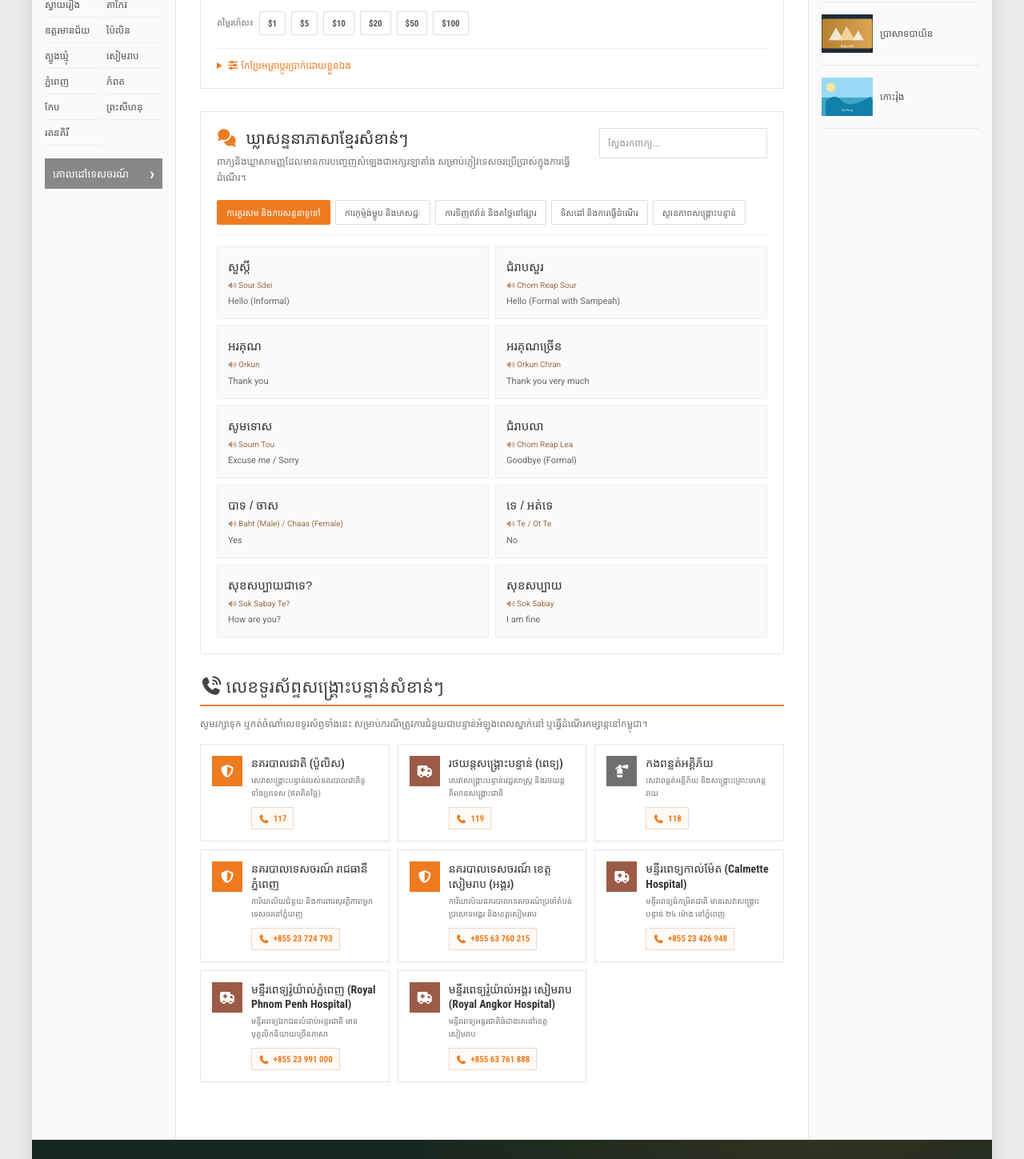
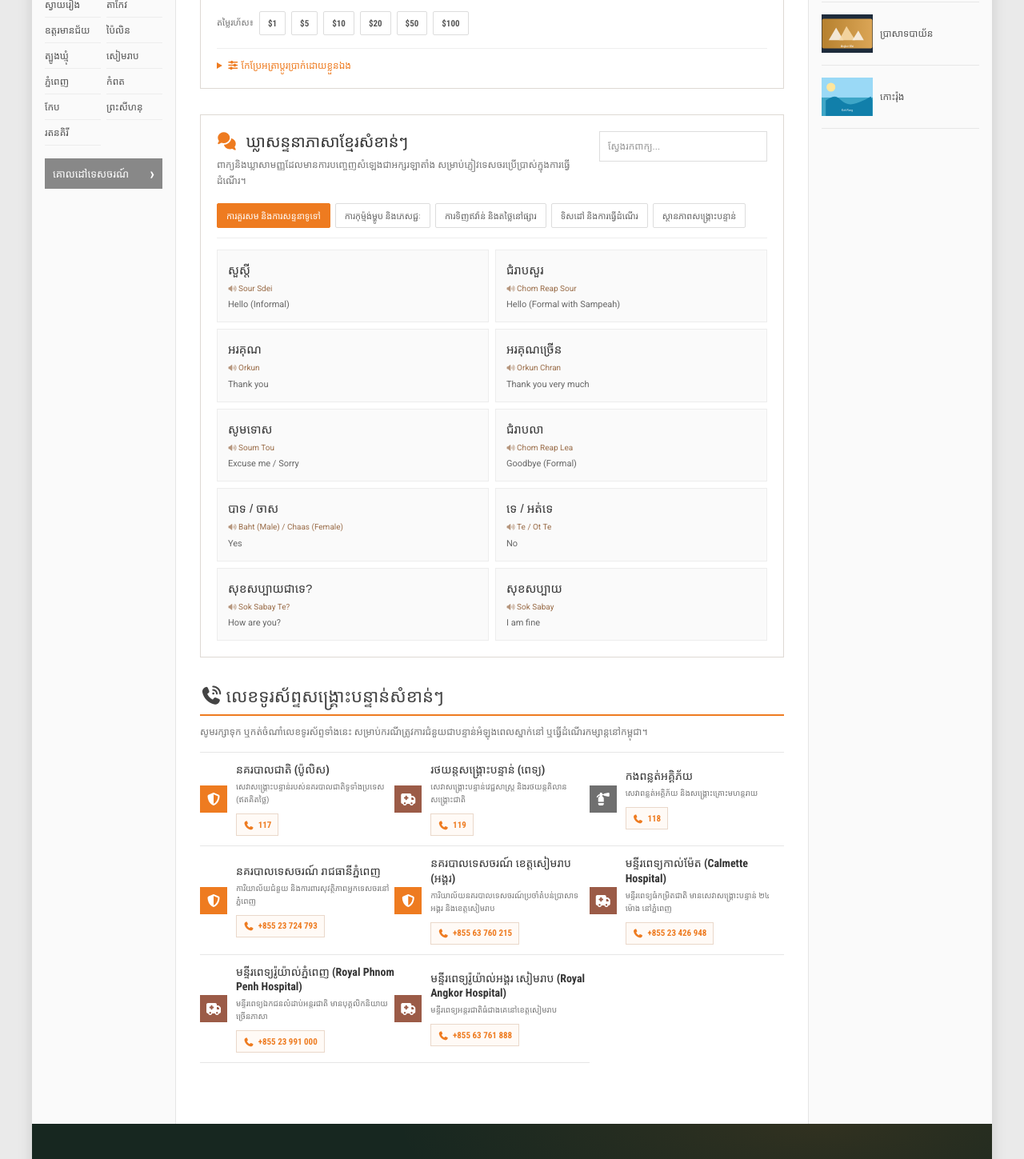
Before and after one commit to sinettork/visite-cambodia, a Next.js app: page /tools in a window 1280 px wide. Shown: the part 420-1869 px from the top of the page at 80% size. Built offline with nearby package versions, Linux system fonts and the light colour scheme; a web font is replaced by a local one.

Commit message:
style: simplify itineraries events and tools

```diff
--- a/app/site.css
+++ b/app/site.css
@@ -3693,3 +3693,155 @@ main {
     font-size: 18px;
   }
 }
+
+
+/* Structured content polish: itineraries, events and tools */
+.site-itineraries .itinerary-card {
+  border-color: #ddd7d2;
+}
+
+.site-itineraries .itinerary-hero-badge {
+  box-shadow: none;
+}
+
+.site-itineraries .itinerary-card-body {
+  padding: clamp(18px, 2.6vw, 26px);
+}
+
+.site-itineraries .itinerary-transport-box {
+  background: #faf8f5;
+}
+
+.site-itineraries .itinerary-day-item {
+  padding: 12px 0;
+  border: 0;
+  border-top: 1px solid #e9e5e1;
+  background: transparent;
+}
+
+.site-itineraries .itinerary-day-item:first-child {
+  border-top: 0;
+}
+
+.site-itineraries .itinerary-day-num {
+  width: 34px;
+  height: 34px;
+  border-radius: 50%;
+  background: #315548;
+}
+
+.site-itineraries .itinerary-highlights ul {
+  gap: 4px 18px;
+}
+
+.site-itineraries .itinerary-card-footer {
+  margin-top: 16px;
+  padding-top: 14px;
+}
+
+.site-events .events-list {
+  gap: 0;
+}
+
+.site-events .event-card {
+  padding: 18px 0;
+  border: 0;
+  border-top: 1px solid var(--border);
+}
+
+.site-events .event-card:last-child {
+  border-bottom: 1px solid var(--border);
+}
+
+.site-events .event-date-badge {
+  align-self: start;
+  min-height: 80px;
+}
+
+.site-events .event-meta-line {
+  margin-bottom: 8px;
+}
+
+.site-events .event-type-badge {
+  border: 1px solid #eadfd7;
+  background: #fffaf6;
+}
+
+.site-events .event-highlights-box {
+  padding: 10px 0 10px 13px;
+  border: 0;
+  border-left: 2px solid #ded7d0;
+  background: transparent;
+}
+
+.site-events .event-tips-box {
+  background: transparent;
+}
+
+.site-tools .tools-section {
+  margin-bottom: 32px;
+}
+
+.site-tools .currency-converter-card,
+.site-tools .phrasebook-card {
+  border-color: #ded9d4;
+  box-shadow: none;
+}
+
+.site-tools .emergency-contacts-section {
+  padding-top: 4px;
+}
+
+.site-tools .emergency-intro-text {
+  max-width: 760px;
+  margin: -2px 0 14px;
+}
+
+.site-tools .emergency-cards-grid {
+  gap: 0;
+  border-top: 1px solid var(--border);
+}
+
+.site-tools .emergency-card {
+  min-height: 82px;
+  align-items: center;
+  padding: 12px 0;
+  border: 0;
+  border-bottom: 1px solid var(--border);
+  background: transparent;
+}
+
+.site-tools .emergency-icon-badge {
+  width: 34px;
+  height: 34px;
+  flex-basis: 34px;
+}
+
+.site-tools .emergency-call-btn {
+  background: #fffaf6;
+}
+
+@media (max-width: 760px) {
+  .site-events .event-card {
+    gap: 12px;
+    padding-block: 15px;
+  }
+
+  .site-tools .emergency-card {
+    align-items: flex-start;
+  }
+}
+
+@media (max-width: 620px) {
+  .site-itineraries .itinerary-card-body {
+    padding: 16px;
+  }
+
+  .site-events .event-date-badge {
+    min-width: 90px;
+  }
+
+  .site-tools .emergency-card {
+    gap: 9px;
+  }
+}
```
